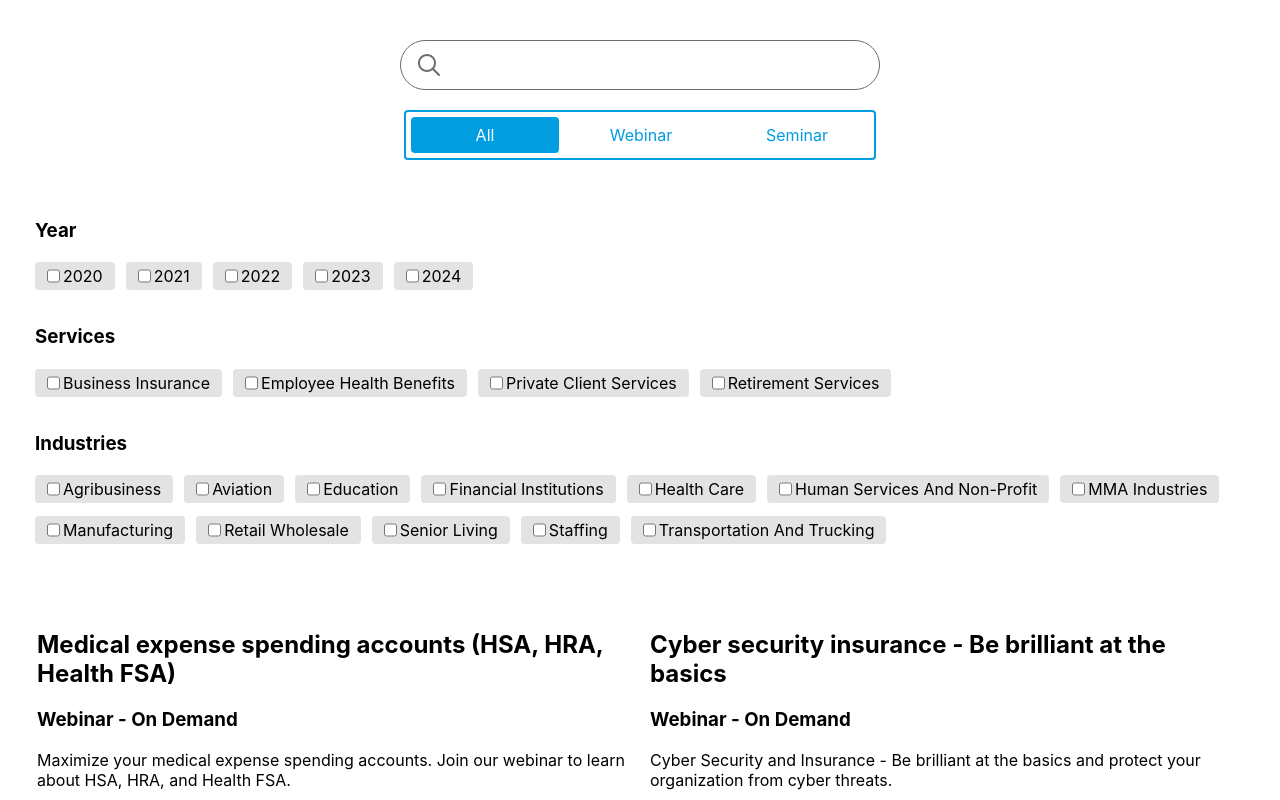
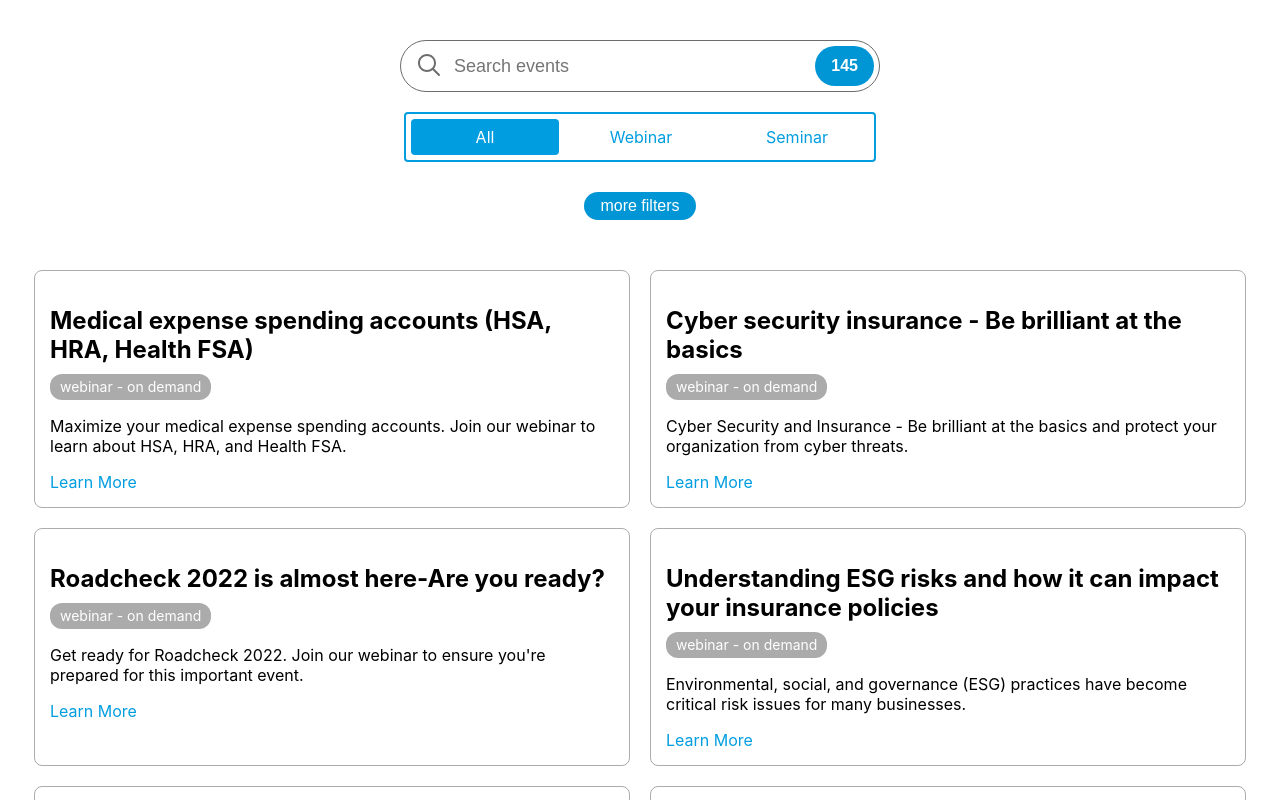
Before and after one commit to dbaronov/event-list-react, a React (Create React App) app: page / in a window 1280 px wide. Shown: the top 800 px of the page. Built offline with nearby package versions, Linux system fonts and the light colour scheme.

Commit message:
event list as component, conditional filters rendering, styles

```diff
--- a/src/App.css
+++ b/src/App.css
@@ -17,7 +17,7 @@
     margin: 0 auto;
 }
 
-.events_text-input input {
+.events_text-input input[type="text"] {
     border: none;
     flex: auto;
     background-color: rgba(0, 0, 0, 0);
@@ -26,6 +26,38 @@
     font-weight: 300;
     font-size: 18px;
     padding: .5rem .5rem .5rem 3rem;
+}
+
+.events_text-input input[type="reset"] {
+    color: #000;
+    background-color: #fff;
+    border: none;
+    border-left: none;
+    position: absolute;
+    top: 10px;
+    right: 65px;
+    z-index: 3;
+    font-size: 24px;
+    width: 30px;
+    height: 30px;
+    line-height: 30px;
+    padding: 0;
+    opacity: 0;
+}
+
+.events_text-input:focus-within input[type=reset] {
+    opacity: 1;
+}
+
+.events_text-input input[type="button"] {
+    background-color: #0096d6;
+    color: #fff;
+    border: none;
+    font-size: 16px;
+    line-height: 24px;
+    font-weight: 700;
+    padding: .5rem 1rem;
+    border-radius: 38px;
 }
 
 .events_text-input svg {
@@ -85,15 +117,37 @@
     left: -9999px;
 }
 
+.events_tag-filter {
+    text-align: center;
+    margin-top: 30px;
+}
+
+.events_tag-filter h3 {
+    text-align: left;
+}
+
+.events_tag-filter input[type="button"] {
+    background-color: #0096d6;
+    color: #fff;
+    border: none;
+    font-size: 16px;
+    line-height: 24px;
+    padding: .125rem 1rem;
+    border-radius: 38px;
+    margin-bottom: 10px;
+}
+
 .tag-filters {
     display: flex;
-    flex-wrap: wrap;
+    height: 240px;
+    overflow-y: scroll;
     padding: 20px;
     gap: 10px;
     flex-direction: column;
-}
-
-.tag-section {
+    border-radius: 10px;
+    background-color: #f9f9f9;
+    box-shadow: 0px 4px 10px 0px #cbcbcb;
+    border: 2px solid #0096d6;
 }
 
 .tag-filters_tags {
@@ -108,13 +162,11 @@
     margin: 2px 10px 2px 0;
     text-transform: capitalize;
     position: relative;
-    background-color: #e3e3e3;
+    background-color: #f0f0f0;
     padding: 4px 12px 4px 8px;
     cursor: pointer;
-    border-radius: 4px;
-}
-
-.c-event-list__listing {
+    border-radius: 14px;
+    line-height: 18px;
 }
 
 .c-event-list__listing ul {
@@ -128,5 +180,44 @@
 }
 
 .c-event-list__listing ul li {
-    width: calc(50% - 32px);
+    padding: 15px;
+    border-radius: 8px;
+    border: 1px solid #acacac;
+    overflow: hidden;
+    transition: .3s ease;
+    width: calc(50% - 61px);
 }
+
+.c-event-list__listing ul li:hover {
+    box-shadow: 0 0 8px 0px #acacac;
+}
+
+.c-event-list__listing ul li h2 {
+    margin-bottom: 10px;
+}
+
+.c-event-list__listing ul li h3 {
+    border-radius: 12px;
+    font-weight: 400;
+    font-size: 14px;
+    line-height: 20px;
+    text-transform: lowercase;
+    background-color: #ababab;
+    color: #fff;
+    display: inline-block;
+    padding: 3px 10px;
+    margin: 0;
+}
+
+.c-event-list__listing ul li a {
+    color: #009de0;
+    text-decoration: none;
+}
+
+.c-event-list__listing ul li a:hover {
+    color: #037db0;
+}
+
+.pagination-navigation {
+    text-align: center;
+}
--- a/src/App.tsx
+++ b/src/App.tsx
@@ -1,93 +1,10 @@
-import React, { BaseSyntheticEvent } from 'react'
-import { useEffect, useState } from 'react'
-import './App.css'
-import { TagFiltersSection } from './components/tag-filters/TagFilters'
-import Listing from './components/listing/Listing'
-import RadioGroup from './components/radio-group/RadioGroup'
-import { RemoteData, Event, EventType, RadioGroupType } from './schema'
-import data from './data/data.json'
-import { eventsFilter } from './eventsFilter'
-import { range } from 'lodash'
+import './App.css';
+
+import { EventList } from './components/EventList';
 
 function App() {
-
-  const [remoteData, setRemoteData] = useState<Event[]>([])
-  const [filterTagMap, setFilterTagMap] = useState<RemoteData[]>([])
-  const [searchInput, setSearchInput] = useState<string>("")
-  const [typeSwitch, setTypeSwitch] = useState<string>("All")
-  const [dataFetched, setDatafetched] = useState<boolean>(false)
-  const [skip, setSkip] = useState<number>(0)
-  const [limit, setLimit] = useState<number>(10)
-  const [selectedTags, setSelectedTags] = useState<string[]>([])
-
-
-  const filteredEvents = eventsFilter(remoteData, {
-    searchTerm: searchInput,
-    typeSwitch: typeSwitch,
-    tags: selectedTags
-  })
-
-  if (skip > filteredEvents.length) {
-    setSkip(Math.floor(filteredEvents.length / limit) * limit)
-  }
-
-  const totalPages = Math.ceil(filteredEvents.length / limit)
-  const currentPage = skip / limit + 1
-
-  useEffect(() => {
-    setTimeout(() => {
-      setRemoteData(data.eventCardList)
-      setDatafetched(true)
-    }, 2000)
-  }, [])
-
-  const options = ["All", "Webinar", "Seminar"]
-
   return (
-    <div className="app events">
-      <div className="events_text-input">
-        <svg width="30px" height="30px" viewBox="0 0 15 15" fill="none" xmlns="http://www.w3.org/2000/svg">
-          <path
-            fill-rule="evenodd"
-            clip-rule="evenodd"
-            d="M10 6.5C10 8.433 8.433 10 6.5 10C4.567 10 3 8.433 3 6.5C3 4.567 4.567 3 6.5 3C8.433 3 10 4.567 10 6.5ZM9.30884 10.0159C8.53901 10.6318 7.56251 11 6.5 11C4.01472 11 2 8.98528 2 6.5C2 4.01472 4.01472 2 6.5 2C8.98528 2 11 4.01472 11 6.5C11 7.56251 10.6318 8.53901 10.0159 9.30884L12.8536 12.1464C13.0488 12.3417 13.0488 12.6583 12.8536 12.8536C12.6583 13.0488 12.3417 13.0488 12.1464 12.8536L9.30884 10.0159Z"
-            fill="#6d6d6d"
-          />
-        </svg>
-        <input type="text" onChange={e => setSearchInput(e.target.value)} />
-      </div>
-
-      <div className="events_event-type">
-        <RadioGroup options = {options} value = {typeSwitch} setValue = {setTypeSwitch} />
-      </div>
-
-      <div className="events_tag-filter">
-        <TagFiltersSection checked = {false} tags = {data.tagFilters} selected={selectedTags} setSelected={setSelectedTags}  />
-      </div>
-
-      {/* <div className="events_events-counter">
-        {filteredEvents.length}
-      </div> */}
-
-      {dataFetched ?
-        <Listing eventsData={{ eventCardList: filteredEvents.slice(skip, skip + limit)}} />
-        :
-        "Loading data..."
-      }
-
-      { filteredEvents.length > limit &&
-        <div className="pagination-navigation">
-          <button disabled={skip <= 0} onClick={() => setSkip(skip - limit)}>Prev page</button>
-
-          {range(totalPages).map(i =>
-            <button key={i} disabled={(i + 1) === currentPage} onClick={() => setSkip(i * limit)}>{i + 1}</button>
-          )}
-
-          <button disabled={(skip + limit) >= filteredEvents.length} onClick={() => setSkip(skip + limit)}>Next page</button>
-        </div>
-      }
-
-    </div>
+    <EventList />
   )
 }
 
--- /dev/null
+++ b/src/components/EventList.tsx
@@ -0,0 +1,95 @@
+import React, { BaseSyntheticEvent } from 'react'
+import { useEffect, useState } from 'react'
+import { TagFiltersSection } from '../components/tag-filters/TagFilters'
+import Listing from '../components/listing/Listing'
+import RadioGroup from '../components/radio-group/RadioGroup'
+import { RemoteData, Event, EventType, RadioGroupType } from '../schema'
+import data from '../data/data.json'
+import { eventsFilter } from '../eventsFilter'
+import { range } from 'lodash'
+
+
+export const EventList = () => {
+
+    const [remoteData, setRemoteData] = useState<Event[]>([])
+    const [filterTagMap, setFilterTagMap] = useState<RemoteData[]>([])
+    const [searchInput, setSearchInput] = useState<string>("")
+    const [typeSwitch, setTypeSwitch] = useState<string>("All")
+    const [filtersVisible, setFiltersVisible] = useState(false)
+    const [dataFetched, setDataFetched] = useState<boolean>(false)
+    const [skip, setSkip] = useState<number>(0)
+    const [limit, setLimit] = useState<number>(10)
+    const [selectedTags, setSelectedTags] = useState<string[]>([])
+
+
+    const filteredEvents = eventsFilter(remoteData, {
+    searchTerm: searchInput,
+    typeSwitch: typeSwitch,
+    tags: selectedTags
+    })
+
+    if (skip > filteredEvents.length) {
+    setSkip(Math.floor(filteredEvents.length / limit) * limit)
+    }
+
+    const totalPages = Math.ceil(filteredEvents.length / limit)
+    const currentPage = skip / limit + 1
+
+    useEffect(() => {
+    setTimeout(() => {
+        setRemoteData(data.eventCardList)
+        setDataFetched(true)
+    }, 2000)
+    }, [])
+
+    const options = ["All", "Webinar", "Seminar"]
+
+    return (
+    <div className="app events">
+        <form>
+        <div className="events_text-input">
+            <svg width="30px" height="30px" viewBox="0 0 15 15" fill="none" xmlns="http://www.w3.org/2000/svg">
+            <path
+                fillRule="evenodd"
+                clipRule="evenodd"
+                d="M10 6.5C10 8.433 8.433 10 6.5 10C4.567 10 3 8.433 3 6.5C3 4.567 4.567 3 6.5 3C8.433 3 10 4.567 10 6.5ZM9.30884 10.0159C8.53901 10.6318 7.56251 11 6.5 11C4.01472 11 2 8.98528 2 6.5C2 4.01472 4.01472 2 6.5 2C8.98528 2 11 4.01472 11 6.5C11 7.56251 10.6318 8.53901 10.0159 9.30884L12.8536 12.1464C13.0488 12.3417 13.0488 12.6583 12.8536 12.8536C12.6583 13.0488 12.3417 13.0488 12.1464 12.8536L9.30884 10.0159Z"
+                fill="#6d6d6d"
+            />
+            </svg>
+            <input type="text" placeholder="Search events" onChange={e => setSearchInput(e.target.value)} >
+            </input>
+            <input type="button" disabled tabIndex={0} value={filteredEvents.length || ". . ."} />
+            <input type="reset" name="reset" tabIndex={0} value="✕" aria-label="Clear text input" />
+        </div>
+        </form>
+
+        <div className="events_event-type">
+        <RadioGroup options = {options} value = {typeSwitch} setValue = {setTypeSwitch} />
+        </div>
+
+        <div className="events_tag-filter">
+        <input type="button" tabIndex={0} onClick={() => setFiltersVisible(filtersVisible ? false : true)} value={!filtersVisible ? "more filters" : "close filters"} />
+        { filtersVisible && <TagFiltersSection checked = {false} tags = {data.tagFilters} selected={selectedTags} setSelected={setSelectedTags}  /> }
+        </div>
+
+        {dataFetched ?
+        <Listing eventsData={{ eventCardList: filteredEvents.slice(skip, skip + limit)}} />
+        :
+        "Loading data..."
+        }
+
+        { filteredEvents.length > limit &&
+        <div className="pagination-navigation">
+            <button disabled={skip <= 0} onClick={() => setSkip(skip - limit)}>Prev page</button>
+
+            {range(totalPages).map(i =>
+            <button key={i} disabled={(i + 1) === currentPage} onClick={() => setSkip(i * limit)}>{i + 1}</button>
+            )}
+
+            <button disabled={(skip + limit) >= filteredEvents.length} onClick={() => setSkip(skip + limit)}>Next page</button>
+        </div>
+        }
+
+    </div>
+    )
+}
```
Also changed, not shown: src/components/tag-filters/TagFilters.tsx (indentation only).
